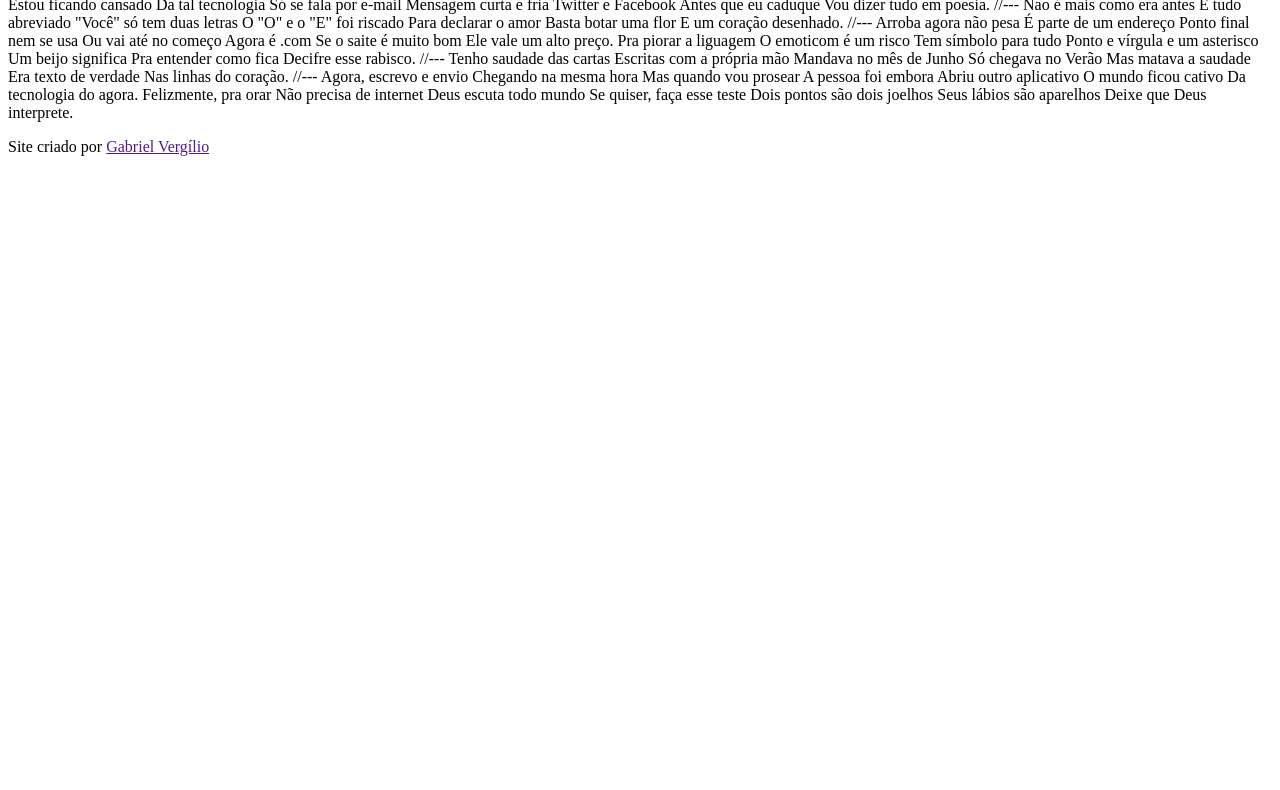
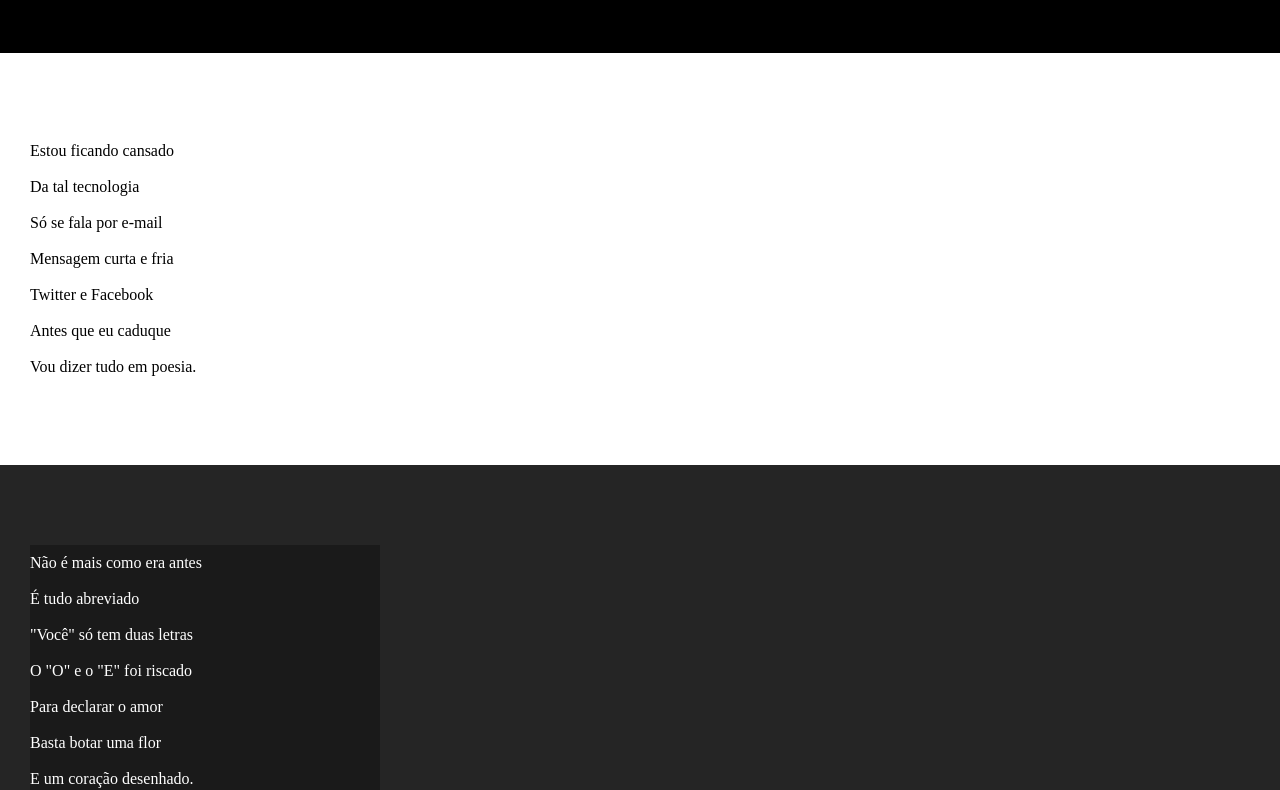
Before and after one commit to GabrielVSP/HTMLeCSS, a plain HTML site: page Desafios/df012/index.html in a window 1280 px wide. Shown: the part 102-892 px from the top of the page. Before the commit the page ends 800 px from the top, so only its background shows below. Drawn offline with Linux system fonts and the light colour scheme.

Commit message:
df12 estilo

```diff
--- /dev/null
+++ b/Desafios/df012/estilo/style.css
@@ -0,0 +1,92 @@
+@charset "UTF-8";
+
+* {
+
+    padding: 0px;
+    margin: 0px;
+
+}
+
+html, body {
+
+    background-color: rgb(90, 89, 89);
+
+    min-height: 100vh;
+
+}
+
+header {
+
+    background-color: black;
+    color: white;
+
+    text-align: center;
+
+}
+
+header > h1 {
+
+    padding-top: 50px;
+    font-variant: small-caps;
+
+}
+
+header > p {
+
+    padding-bottom: 50px;
+
+}
+
+a {
+
+    color: white;
+    text-decoration: none;
+    font-weight: bolder;
+
+}
+
+a:hover {
+
+    text-decoration: underline;
+
+}
+
+section {
+
+    line-height: 36px;
+
+    padding-top: 10vh;
+    padding-left: 30px;
+    padding-bottom: 10vh;
+
+}
+
+section.normal {
+
+    background-color: white;
+
+}
+
+section.imagem {
+
+    background-color: rgb(37, 37, 37);
+    color: white;
+
+}
+
+section.imagem > p {
+
+    background-color: rgba(0, 0, 0, 0.308);
+    width: 350px;
+
+}
+
+footer {
+
+    background-color: black;
+    color: white;
+
+    text-align: center;
+    padding: 10px 12px;
+
+}
--- a/Desafios/df012/index.html
+++ b/Desafios/df012/index.html
@@ -5,79 +5,108 @@
     <meta http-equiv="X-UA-Compatible" content="IE=edge">
     <meta name="viewport" content="width=device-width, initial-scale=1.0">
     <title>Projeto Cordel</title>
+
+    <link rel="stylesheet" href="estilo/style.css">
+
 </head>
 <body>
 
     <header>
 
         <h1>Cordel Moderno</h1>
-        Por <a href="https://www.recantodasletras.com.br/poesias/3186743" target="_blank" rel="external">Milton Duarte</a>
+        <p>Por <a href="https://www.recantodasletras.com.br/poesias/3186743" target="_blank" rel="external">Milton Duarte</a></p>
 
     </header>
 
-    Estou ficando cansado
-    Da tal tecnologia
-    Só se fala por e-mail
-    Mensagem curta e fria
-    Twitter e Facebook
-    Antes que eu caduque
+    <section class="normal">
+
+        <p>
+            Estou ficando cansado <br>
+            Da tal tecnologia <br>
+            Só se fala por e-mail <br>
+            Mensagem curta e fria <br>
+            Twitter e Facebook <br>
+            Antes que eu caduque <br>
             Vou dizer tudo em poesia.
+        </p>
 
-    //---
+    </section>
 
-    Não é mais como era antes
-    É tudo abreviado
-    "Você" só tem duas letras
-    O "O" e o "E" foi riscado
-    Para declarar o amor
-    Basta botar uma flor
+    <section class="imagem">
+
+        <p>
+            Não é mais como era antes <br>
+            É tudo abreviado <br>
+            "Você" só tem duas letras <br>
+            O "O" e o "E" foi riscado <br>
+            Para declarar o amor <br>
+            Basta botar uma flor <br>
             E um coração desenhado.
+        </p>
 
-    //---
+    </section>
 
-    Arroba agora não pesa
-    É parte de um endereço
-    Ponto final nem se usa
-    Ou vai até no começo
-    Agora é .com
-    Se o saite é muito bom
+    <section class="normal">
+
+        <p>
+            Arroba agora não pesa <br>
+            É parte de um endereço <br>
+            Ponto final nem se usa <br>
+            Ou vai até no começo <br>
+            Agora é .com <br>
+            Se o saite é muito bom <br>
             Ele vale um alto preço.
+        </p>
 
-    Pra piorar a liguagem
-    O emoticom é um risco
-    Tem símbolo para tudo
-    Ponto e vírgula e um asterisco
-    Um beijo significa
-    Pra entender como fica
+        <p>
+            Pra piorar a liguagem <br>
+            O emoticom é um risco <br>
+            Tem símbolo para tudo <br>
+            Ponto e vírgula e um asterisco <br>
+            Um beijo significa <br>
+            Pra entender como fica <br>
             Decifre esse rabisco.
+        </p>
 
-    //---
+    </section>
 
-    Tenho saudade das cartas
-    Escritas com a própria mão
-    Mandava no mês de Junho
-    Só chegava no Verão
-    Mas matava a saudade
-    Era texto de verdade
+    <section class="imagem">
+
+        <p>
+            Tenho saudade das cartas <br>
+            Escritas com a própria mão <br>
+            Mandava no mês de Junho <br>
+            Só chegava no Verão <br>
+            Mas matava a saudade <br>
+            Era texto de verdade <br>
             Nas linhas do coração.
+        </p>
 
-    //---
+    </section>
 
-    Agora, escrevo e envio
-    Chegando na mesma hora
-    Mas quando vou prosear
-    A pessoa foi embora
-    Abriu outro aplicativo
-    O mundo ficou cativo
+    <section class="normal">
+
+        <p>
+            Agora, escrevo e envio <br>
+            Chegando na mesma hora <br>
+            Mas quando vou prosear <br>
+            A pessoa foi embora <br>
+            Abriu outro aplicativo <br>
+            O mundo ficou cativo <br>
             Da tecnologia do agora.
+        </p>
 
-    Felizmente, pra orar
-    Não precisa de internet
-    Deus escuta todo mundo
-    Se quiser, faça esse teste
-    Dois pontos são dois joelhos
-    Seus lábios são aparelhos
+        <p>
+            Felizmente, pra orar <br>
+            Não precisa de internet <br>
+            Deus escuta todo mundo <br>
+            Se quiser, faça esse teste <br>
+            Dois pontos são dois joelhos <br>
+            Seus lábios são aparelhos <br>
             Deixe que Deus interprete.
+        </p>
+
+    </section>
 
     <footer>
         <p>Site criado por <a href="" target="_blank" rel="external">Gabriel Vergílio</a></p>
```
Lines whose indentation alone changed are shown as unchanged.
